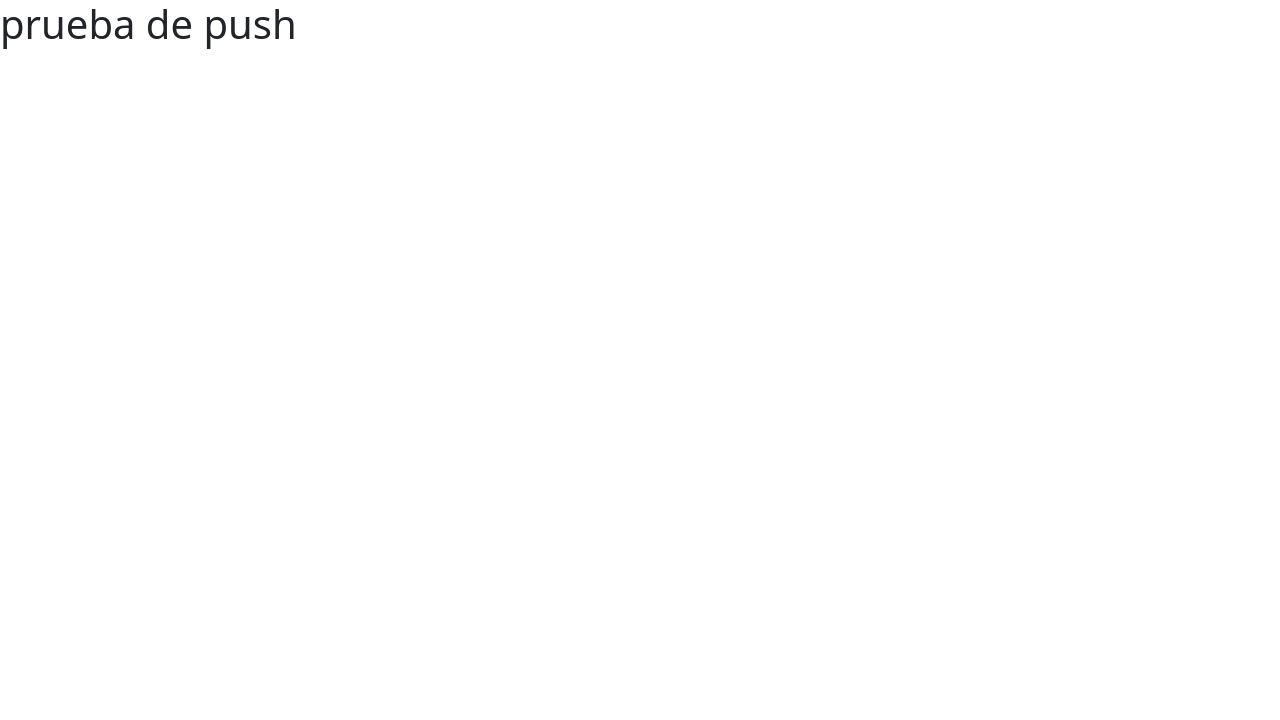
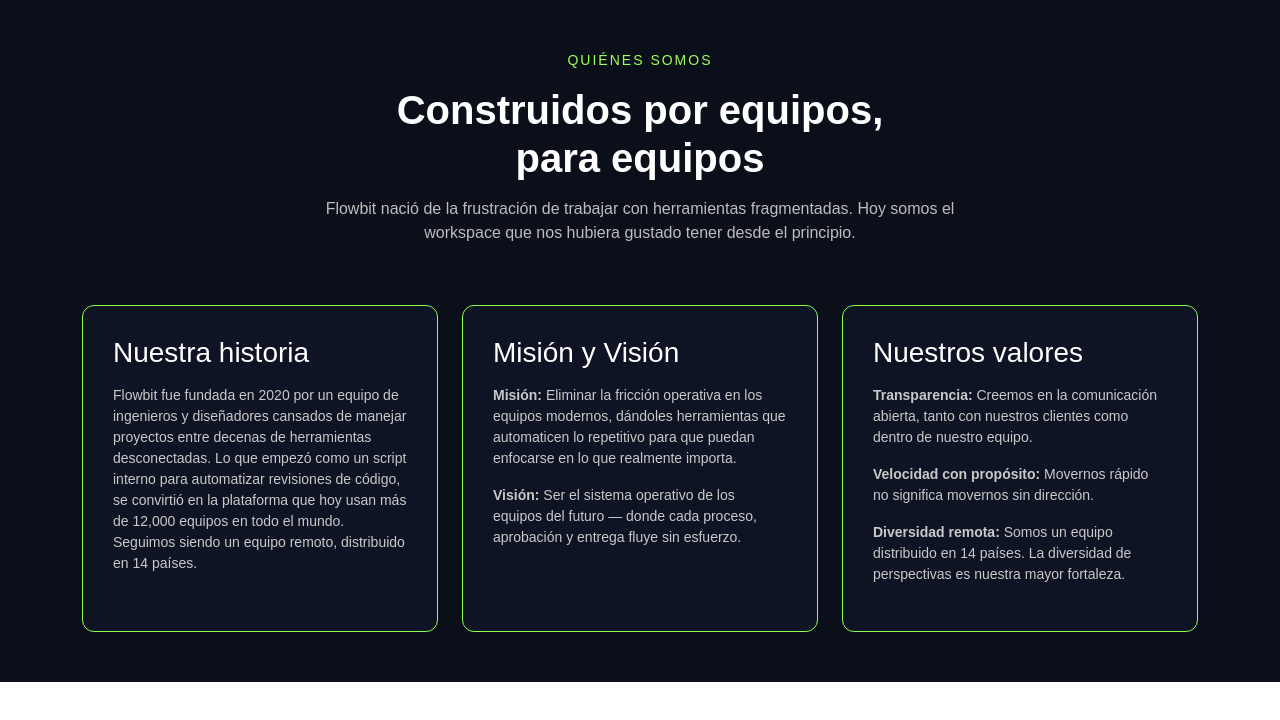
Before and after one commit to AlejandroMaravill/Pagina_LME, a plain HTML site: page vistas/index.html in a window 1280 px wide. Drawn offline with Linux system fonts and the light colour scheme.

Commit message:
seccion sobre nosotros

```diff
--- /dev/null
+++ b/style/nosotros.css
@@ -0,0 +1,45 @@
+.quienes{
+    background:#0b0f1a;
+    color:white;
+    font-family:Arial, Helvetica, sans-serif;
+    padding:50px 0;
+    text-align:center;
+}
+
+.subtitulo{
+    color:#9cff57;
+    font-size:14px;
+    letter-spacing:2px;
+    margin-bottom:15px;
+}
+
+.titulo{
+    font-size:40px;
+    font-weight:700;
+    margin-bottom:15px;
+}
+
+.descripcion{
+    color:#bdbdbd;
+    max-width:700px;
+    margin:auto;
+    margin-bottom:60px;
+}
+
+.card-info{
+    background:#0e1424;
+    border:1px solid #8cff4d;
+    border-radius:12px;
+    padding:30px;
+    height:100%;
+    text-align:left;
+}
+
+.card-info h3{
+    margin-bottom:15px;
+}
+
+.card-info p{
+    color:#c9c9c9;
+    font-size:14px;
+}
--- a/vistas/index.html
+++ b/vistas/index.html
@@ -6,6 +6,7 @@
     <title>Landing Page</title>
     <link rel="stylesheet" href="/style/bootstrap-5.3.8-dist/css/bootstrap.min.css">
     <link rel="stylesheet" href="/style/style.css">
+    <link rel="stylesheet" href="/style/nosotros.css">
 </head>
 <body>
     <nav>
@@ -18,12 +19,21 @@
         <!--En esta parte ira el contenido principal-->
     </main>
     <section>
+        <div id="nosotros"></div>
         <!--el formulario ira aca-->
-        <h1>prueba de push</h1>
     </section>
     <footer>
         <!--Aqui el pie de pagina-->
     </footer>
     <script src="/style/bootstrap-5.3.8-dist/js/bootstrap.bundle.min.js"></script>
+    <script>
+        document.addEventListener("DOMContentLoaded", function () {
+            fetch("src/nosotros.html")
+                .then(r => r.text())
+                .then(data => {
+                    document.getElementById("nosotros").innerHTML = data;
+                });
+        });
+    </script>
 </body>
 </html>
--- /dev/null
+++ b/vistas/src/nosotros.html
@@ -0,0 +1,56 @@
+<section class="quienes">
+    <div class="container">
+        <div class="subtitulo">QUIÉNES SOMOS</div>
+        <h1 class="titulo">Construidos por equipos,<br>para equipos</h1>
+        <p class="descripcion">
+            Flowbit nació de la frustración de trabajar con herramientas fragmentadas.
+            Hoy somos el workspace que nos hubiera gustado tener desde el principio.
+        </p>
+        <div class="row g-4">
+            <div class="col-md-4">
+                <div class="card-info">
+                    <h3>Nuestra historia</h3>
+                    <p>
+                        Flowbit fue fundada en 2020 por un equipo de ingenieros y diseñadores cansados
+                        de manejar proyectos entre decenas de herramientas desconectadas.
+                        Lo que empezó como un script interno para automatizar revisiones de código,
+                        se convirtió en la plataforma que hoy usan más de 12,000 equipos en todo el mundo.
+                        Seguimos siendo un equipo remoto, distribuido en 14 países.
+                    </p>
+                </div>
+            </div>
+            <div class="col-md-4">
+                <div class="card-info">
+                    <h3>Misión y Visión</h3>
+                    <p>
+                        <strong>Misión:</strong>
+                        Eliminar la fricción operativa en los equipos modernos,
+                        dándoles herramientas que automaticen lo repetitivo para que puedan enfocarse
+                        en lo que realmente importa.
+                    </p>
+                    <p>
+                        <strong>Visión:</strong> Ser el sistema operativo de los equipos del futuro —
+                        donde cada proceso, aprobación y entrega fluye sin esfuerzo.
+                    </p>
+                </div>
+            </div>
+            <div class="col-md-4">
+                <div class="card-info">
+                    <h3>Nuestros valores</h3>
+                    <p>
+                        <strong>Transparencia:</strong> Creemos en la comunicación abierta,
+                        tanto con nuestros clientes como dentro de nuestro equipo.
+                    </p>
+                    <p>
+                        <strong>Velocidad con propósito:</strong> Movernos rápido no significa
+                        movernos sin dirección.
+                    </p>
+                    <p>
+                        <strong>Diversidad remota:</strong> Somos un equipo distribuido en 14 países.
+                        La diversidad de perspectivas es nuestra mayor fortaleza.
+                    </p>
+                </div>
+            </div>
+        </div>
+    </div>
+</section>
```
